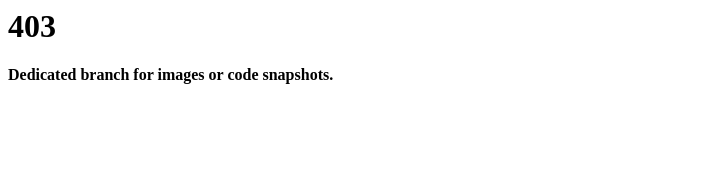
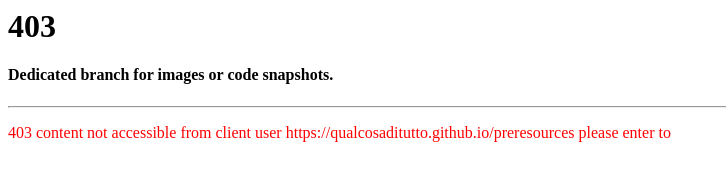
Before and after one commit to QualcosaDiTutto/preresources, a plain HTML site: page index.html in a window 1280 px wide. Shown: the whole page, without its empty margins (0-726 px from the left). Drawn offline with Linux system fonts and the light colour scheme.

Commit message:
Update index.html

```diff
--- a/index.html
+++ b/index.html
@@ -1,2 +1,6 @@
 <h1>403</h1>
 <h4>Dedicated branch for images or code snapshots.</h4>
+<hr/>
+<font color="red">
+  <p>403 content not accessible from client user https://qualcosaditutto.github.io/preresources please enter to <a href="https://qualcosaditutto.github.io/blog"></a></p>
+</font>
```
